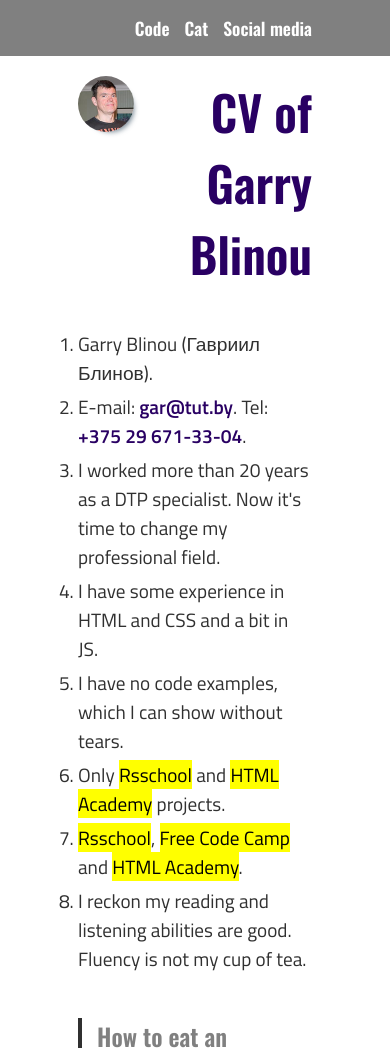
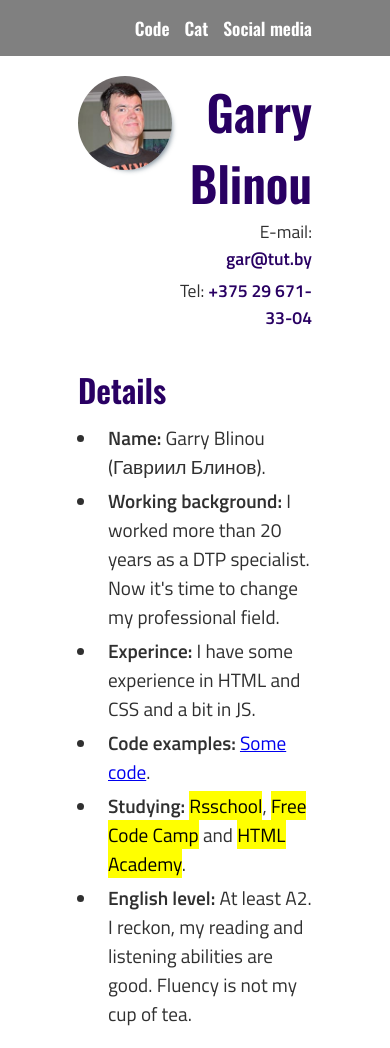
Before and after one commit to gar7777/rsschool-cv, a plain HTML site: page index.html in a window 390 px wide. Shown: the top 1048 px of the page. Drawn offline with nearby package versions, Linux system fonts and the light colour scheme.

Commit message:
fix: change files in acc with reqs

```diff
--- a/index.html
+++ b/index.html
@@ -18,7 +18,7 @@
                 </div>
                 <nav>
                     <ul class="nav">
-                        <li class="nav-item">Code</li>
+                        <li class="nav-item"><a href="code-examples.html">Code</a></li>
                         <li class="nav-item">Cat</li>
                         <li class="nav-item">Social media</li>
                     </ul>
@@ -28,21 +28,31 @@
     </header>
 
     <main class="wrapper">
-        <div class="heading">
-            <h1>CV of Garry Blinou</h1>
-            <img src="src/Blinou_main_photo.jpg" alt="Main photo" class="main-photo">
-        </div>
-            <ol>
-                <li class="list">Garry Blinou (Гавриил Блинов).</li>
-                <li class="list">E-mail: <a href="mailto:gar@tut.by" class="simple-link">gar@tut.by</a>.
-                    Tel: <a href="tel:+375296713304" class="simple-link">+375 29 671-33-04</a>.</li>
-                <li class="list">I worked more than 20 years as a DTP specialist. Now it's time to change my professional field.</li>
-                <li class="list">I have some experience in HTML and CSS and a bit in JS.</li>
-                <li class="list">I have no code examples, which I can show without tears.</li>
-                <li class="list">Only <mark>Rsschool</mark> and <mark>HTML Academy</mark> projects.</li>
-                <li class="list"><mark>Rsschool</mark>, <mark>Free Code Camp</mark> and <mark>HTML Academy</mark>.</li>
-                <li class="list">I reckon my reading and listening abilities are good. Fluency is not my cup of tea.</li>
-            </ol>
+
+        <section class="head-intro">
+            <img class="main-photo" src="src/Blinou_main_photo.jpg" alt="Main photo">
+            <div class="intro">
+                <h1>Garry Blinou</h1>
+                <ul class="contacts">
+                    <li class="contact">E-mail: <a class="simple-link" href="mailto:gar@tut.by">gar@tut.by</a></li>
+                    <li class="contact">Tel: <a class="simple-link" href="tel:+375296713304">+375 29 671-33-04</a></li>
+                </ul>
+            </div>
+
+        </section>
+
+
+        <section class="details">
+            <h2>Details</h2>
+                <ul class="details-list">
+                    <li class="list"><strong>Name:</strong> Garry Blinou (Гавриил Блинов).</li>
+                    <li class="list"><strong>Working background:</strong> I worked more than 20 years as a DTP specialist. Now it's time to change my professional field.</li>
+                    <li class="list"><strong>Experince:</strong> I have some experience in HTML and CSS and a bit in JS.</li>
+                    <li class="list"><strong>Code examples:</strong> <a href="code-examples.html">Some code</a>.</li>
+                    <li class="list"><strong>Studying: </strong><mark>Rsschool</mark>, <mark>Free Code Camp</mark> and <mark>HTML Academy</mark>.</li>
+                    <li class="list"><strong>English level:</strong> At least A2. I reckon, my reading and listening abilities are good. Fluency is not my cup of tea.</li>
+                </ul>
+        </section>
 
         <blockquote>How to eat an elephant? <br> By small bits.</blockquote>
     </main>
@@ -53,8 +63,8 @@
                 <p class="year footer-text">2021</p>
             </div>
             <div class="footer-icons">
-                <a href="https://rs.school" class="footer-icon"><img src="src/rs.svg" alt="RSschool" width="80px"></a>
-                <img src="src/logo_UT.svg" alt="YouTube" width="45px" class="footer-icon">
+                <a class="footer-icon" href="https://rs.school" target="blanc"><img src="src/rs.svg" alt="RSschool" width="80"></a>
+                <a class="footer-icon" href="#" ><img src="src/logo_UT.svg" alt="YouTube" width="45"></a>
             </div>
         </div>
     </footer>
--- a/style.css
+++ b/style.css
@@ -30,6 +30,9 @@ time, mark, audio, video {
     --hover-color: #fa7f05;
     }
 
+strong {
+    font-weight: bold;
+}
 
 .header{
     background-color: var(--light-color);
@@ -46,7 +49,7 @@ time, mark, audio, video {
     padding: 15px 0;
 }
 
-.nav-item {
+.nav-item, .nav-item > a {
     color: var(--white-color);
     list-style: none;
     font-family: var(--font-heading);
@@ -54,11 +57,36 @@ time, mark, audio, video {
     font-size: 1.1rem;
     padding-left: 15px;
     text-align: right;
+    text-decoration: none;
 }
 
-.nav-item:hover {
+.nav-item:hover, .nav-item > a:hover {
     color: var(--hover-color);
     cursor: pointer;
+}
+
+.head-intro {
+    display: flex;
+    justify-content: space-between;
+}
+
+.intro {
+    display: flex;
+    flex-direction: column;
+    justify-content: space-between;
+}
+
+.contact {
+    font-family: var(--font-body);
+    font-size: 1.1rem;
+    color: var(--secondary-color);
+    padding-bottom: 5px;
+    list-style: none;
+    text-align: right;
+}
+
+.contacts {
+    display: block;
 }
 
 h1 {
@@ -66,6 +94,21 @@ h1 {
     color: var(--main-color);
     font-size: 3rem;
     text-align: right;
+    display: block;
+}
+
+h2 {
+    font-family: var(--font-heading);
+    color: var(--main-color);
+    font-size: 2rem;
+    padding-top: 30px;
+}
+
+h3 {
+    font-family: var(--font-heading);
+    color: var(--main-color);
+    font-size: 1.2rem;
+    padding: 20px 0;
 }
 
 .main-photo {
@@ -73,6 +116,13 @@ h1 {
     box-shadow: 5px 5px 5px -5px rgba(34, 60, 80, 0.6);
     width: 24%;
     height: 24%;
+}
+
+@media (max-width: 768px) {
+    .main-photo {
+        width: 40%;
+        height: 40%;
+    }
 }
 
 blockquote {
@@ -90,21 +140,21 @@ blockquote {
 
 }
 
+.details-list {
+    padding-left: 20px;
+}
+
+.details-list :first-child {
+   margin-top: 10px;
+}
+
 .list {
     font-family: var(--font-body);
     font-size: 1.2rem;
     color: var(--secondary-color);
     padding-bottom: 5px;
-}
-
-ol :first-child {
-   margin-top: 40px;
-}
-
-.heading {
-    display: flex;
-    flex-direction: row-reverse;
-    justify-content: space-between;
+    padding-left: 10px;
+    list-style: disc;
 }
 
 .simple-link {
@@ -130,7 +180,8 @@ ol :first-child {
 }
 
 .footer-icon :hover {
-    outline: 1px solid var(--white-color);
+   transform: scale(1.2);
+   transition: 0.5s;
 }
 
 .footer-text {
@@ -138,3 +189,7 @@ ol :first-child {
     font-family: var(--font-heading);
     font-style: 0.8rem;
 }
+
+pre {
+    font-family: "Courier New", Consolas, monospace;
+}
```
Also changed, not shown: code-examples.html (added, +86 -0 lines).
